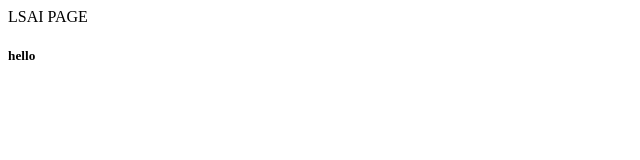
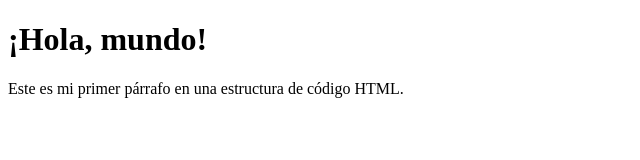
Before and after one commit to LeandroSAI/Digi2026, a plain HTML site: page index.html in a window 1280 px wide. Shown: the whole page, without its empty margins (0-640 px from the left). Drawn offline with Linux system fonts and the light colour scheme.

Commit message:
Refactor index.html for proper HTML structure
Updated HTML structure with proper doctype and language attributes. Added meta tags for character set and viewport, and replaced content with a title and greeting.

```diff
--- a/index.html
+++ b/index.html
@@ -1,23 +1,16 @@
-<html>
-
-  <head>LSAI PAGE  </head>
+<!DOCTYPE html>
+<html lang="es">
+<head>
+    <meta charset="UTF-8">
+    <meta name="viewport" content="width=device-width, initial-scale=1.0">
+    <title>Título de mi Página Web</title>
+</head>
 <body>
 
-  <title> la pagina de github </title>
-  <h5>hello</h5>
+    <h1>¡Hola, mundo!</h1>
+    <p>Este es mi primer párrafo en una estructura de código HTML.</p>
 
-
-
-
-
-
-
-
+    <!-- Esto es un comentario: Aquí va el contenido de tu web -->
 
 </body>
-
-
-
-
-
 </html>
```
